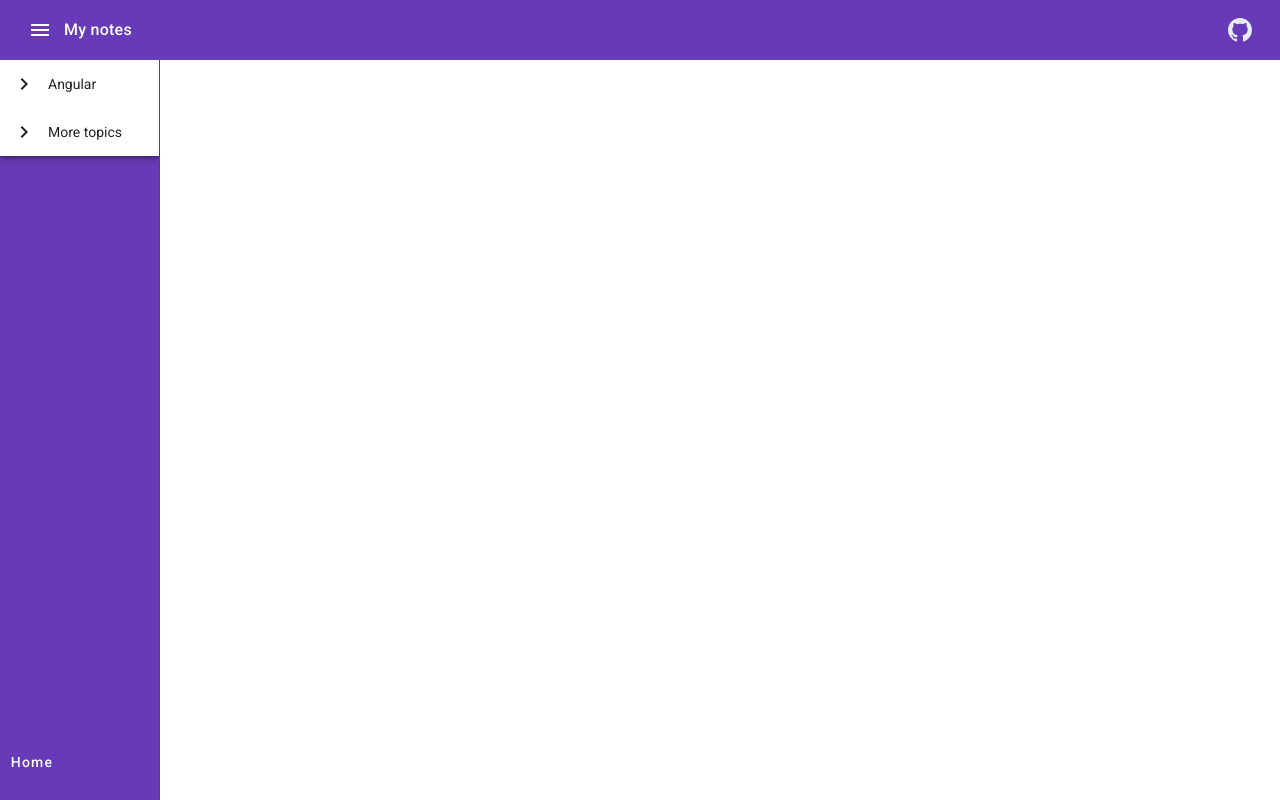
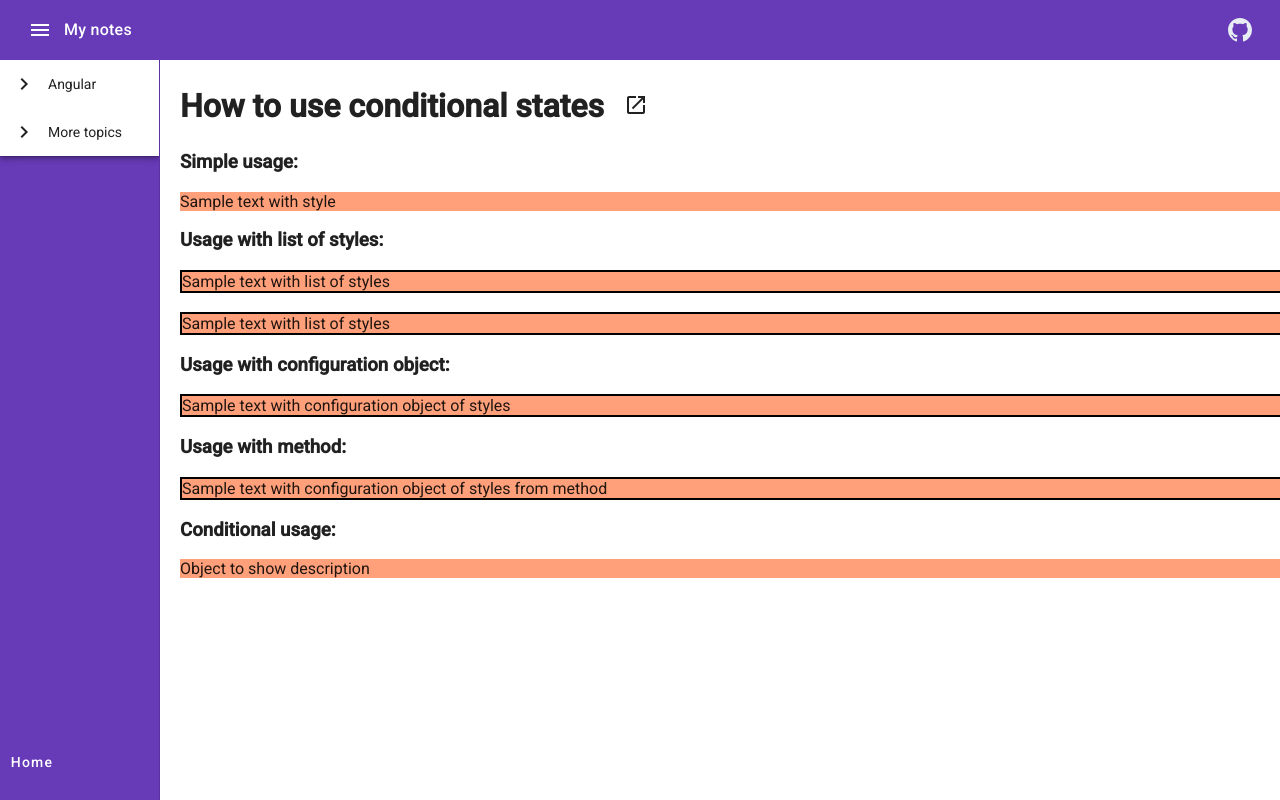
Before and after one commit to tomisko01/my-demo-platform, an Angular app: page /angular/conditionalStyles in a window 1280 px wide. Before the commit this address led to /. Built offline with nearby package versions, Linux system fonts and the light colour scheme.

Commit message:
topic: angular - conditional states

```diff
--- a/src/app/app.module.ts
+++ b/src/app/app.module.ts
@@ -27,6 +27,7 @@ import {OutputChildComponent} from "./components/topics/angular/output/component
 import {CfForComponent} from "./components/topics/angular/control-flow/cf-for/cf-for.component";
 import { CfForChildComponent } from './components/topics/angular/control-flow/cf-for/component/cf-for-child/cf-for-child.component';
 import { CfIfComponent } from './components/topics/angular/control-flow/cf-if/cf-if.component';
+import { ConditionalStatesComponent } from './components/topics/angular/conditional-states/conditional-states.component';
 
 
 const routes: Routes = [
@@ -38,6 +39,7 @@ const routes: Routes = [
   {path: 'angular/output', component: OutputComponent},
   {path: 'angular/cfFor', component: CfForComponent},
   {path: 'angular/cfIf', component: CfIfComponent},
+  {path: 'angular/conditionalStyles', component: ConditionalStatesComponent},
 ]
 
 
@@ -54,7 +56,8 @@ const routes: Routes = [
     OutputChildComponent,
     CfForComponent,
     CfForChildComponent,
-    CfIfComponent
+    CfIfComponent,
+    ConditionalStatesComponent
   ],
   imports: [
     BrowserModule,
--- /dev/null
+++ b/src/app/components/topics/angular/conditional-states/conditional-states.component.css
@@ -0,0 +1,7 @@
+.beginner {
+  background: lightsalmon;
+}
+
+.border-1px {
+  border: 2px solid black
+}
--- /dev/null
+++ b/src/app/components/topics/angular/conditional-states/conditional-states.component.html
@@ -0,0 +1,39 @@
+<h1>How to use conditional states
+  <button mat-icon-button
+          (click)="openGithubLink()"
+          aria-label="Open source code">
+    <mat-icon>open_in_new</mat-icon>
+  </button>
+</h1>
+
+<h3>Simple usage:</h3>
+<div [ngClass]="'beginner'">
+  Sample text with style
+</div>
+
+<h3>Usage with list of styles:</h3>
+<div [ngClass]="'beginner border-1px'">
+  Sample text with list of styles
+</div>
+<br>
+<div [ngClass]="['beginner','border-1px']">
+  Sample text with list of styles
+</div>
+
+<h3>Usage with configuration object:</h3>
+
+<div [ngClass]="{'beginner': true, 'border-1px': true}">
+  Sample text with configuration object of styles
+</div>
+
+<h3>Usage with method:</h3>
+
+<div [ngClass]="divClasses()">
+  Sample text with configuration object of styles from method
+</div>
+
+<h3>Conditional usage:</h3>
+
+<div [ngClass]="conditionalDivClasses()">
+  {{objectToShow.desc}}
+</div>
--- /dev/null
+++ b/src/app/components/topics/angular/conditional-states/conditional-states.component.ts
@@ -0,0 +1,41 @@
+import {AfterViewChecked, Component} from '@angular/core';
+import {HighlightService} from "@service/HighlightService";
+
+@Component({
+  selector: 'app-conditional-states',
+  templateUrl: './conditional-states.component.html',
+  styleUrl: './conditional-states.component.css'
+})
+export class ConditionalStatesComponent implements AfterViewChecked{
+
+  githubLink: string = "https://github.com/tomisko01/my-demo-platform/blob/main/src/app/components/topics/angular/conditional-states/conditional-states.component.ts";
+  private highlighted: Boolean = false;
+
+  objectToShow: any = {
+    desc: "Object to show description",
+    type: 'BEGINNER'
+  }
+
+  constructor(private highlightService: HighlightService
+  ) {
+  }
+
+  ngAfterViewChecked(): void {
+    if (!this.highlighted) {
+      this.highlightService.highlightAll();
+      this.highlighted = true;
+    }
+  }
+
+  openGithubLink(): void {
+    window.open(this.githubLink);
+  }
+
+  divClasses() {
+    return {'beginner': true, 'border-1px': true};
+  }
+
+  conditionalDivClasses() {
+    return {'beginner': this.objectToShow.type === 'BEGINNER'}
+  }
+}
--- a/src/app/constants/topic-links-constants.ts
+++ b/src/app/constants/topic-links-constants.ts
@@ -36,6 +36,10 @@ export class TopicLinksConstants {
         {
           name: 'CF-@If',
           routerLink: '/angular/cfIf'
+        },
+        {
+          name: 'Conditional styles',
+          routerLink: '/angular/conditionalStyles'
         }
       ]
     },
```
Also changed, not shown: 1 other file (tests, documents, lock files or other folders).
